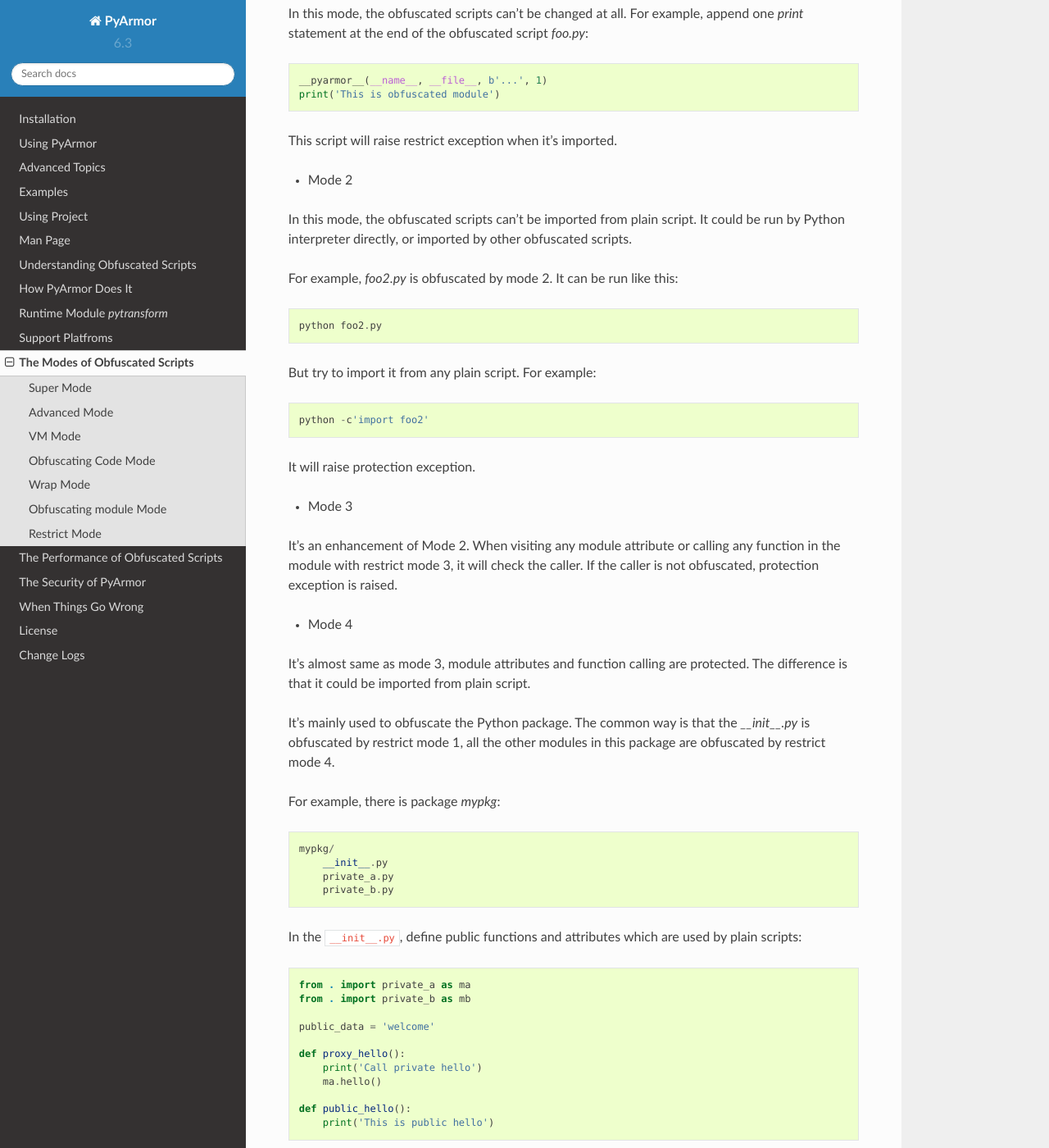
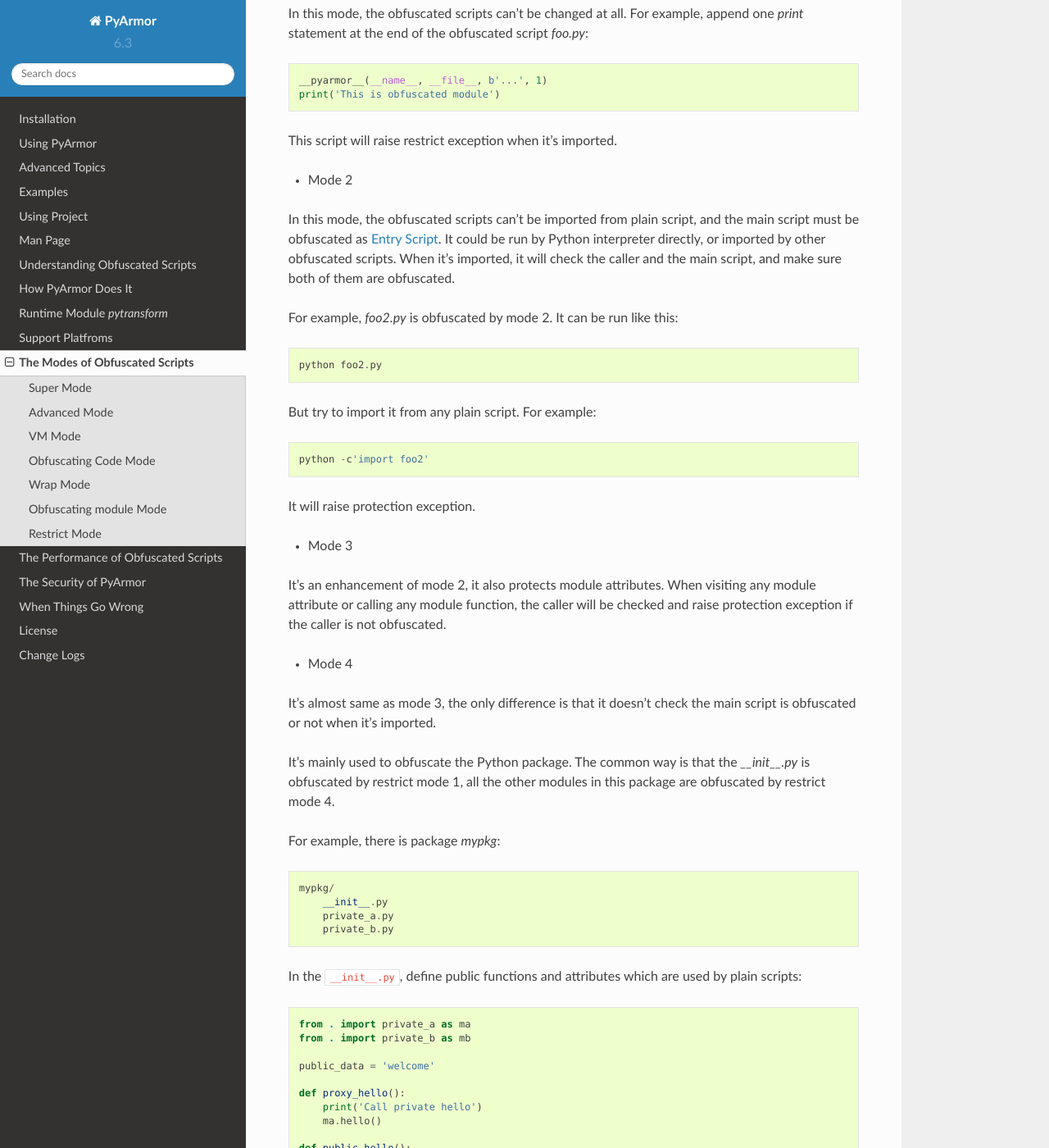
Before and after one commit to dashingsoft/pyarmor, a Sphinx documentation site: the page built from docs/mode.rst, in a window 1280 px wide and 1400 px high, scrolled down 4789 px. Shown: the whole window at 82% size. Built offline with Sphinx 7.4.7 and the Read the Docs theme 2.0.0, drawn with Linux system fonts in a browser that asks for light colours.

Commit message:
Refine restrict mode doc

```diff
--- a/docs/mode.rst
+++ b/docs/mode.rst
@@ -238,9 +238,11 @@
 
 * Mode 2
 
-In this mode, the obfuscated scripts can't be imported from plain script. It
-could be run by Python interpreter directly, or imported by other obfuscated
-scripts.
+In this mode, the obfuscated scripts can't be imported from plain script, and
+the main script must be obfuscated as :ref:`entry script`. It could be run by
+Python interpreter directly, or imported by other obfuscated scripts. When it's
+imported, it will check the caller and the main script, and make sure both of
+them are obfuscated.
 
 For example, `foo2.py` is obfuscated by mode 2. It can be run like this::
 
@@ -254,14 +256,14 @@
 
 * Mode 3
 
-It's an enhancement of Mode 2. When visiting any module attribute or calling any
-function in the module with restrict mode 3, it will check the caller. If the
-caller is not obfuscated, protection exception is raised.
+It's an enhancement of mode 2, it also protects module attributes. When visiting
+any module attribute or calling any module function, the caller will be checked
+and raise protection exception if the caller is not obfuscated.
 
 * Mode 4
 
-It's almost same as mode 3, module attributes and function calling are
-protected. The difference is that it could be imported from plain script.
+It's almost same as mode 3, the only difference is that it doesn't check the
+main script is obfuscated or not when it's imported.
 
 It's mainly used to obfuscate the Python package. The common way is that the
 `__init__.py` is obfuscated by restrict mode 1, all the other modules in this
```
